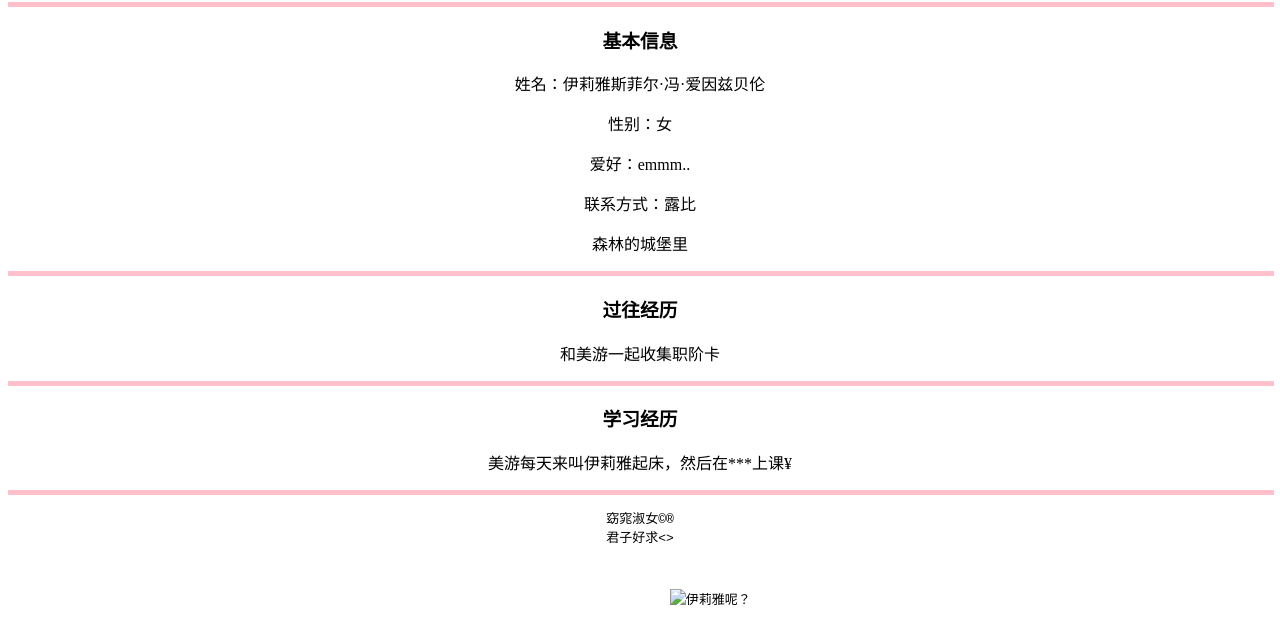
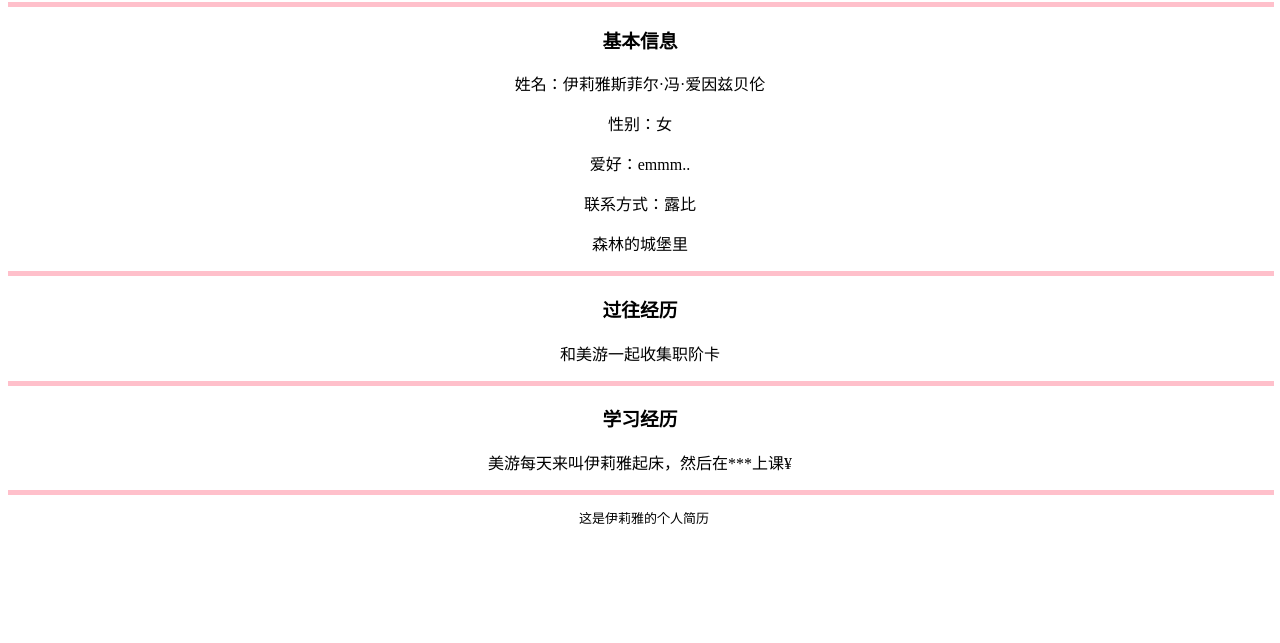
Before and after one commit to ljm980714/defu, a plain HTML site: page yiliya.html in a window 1280 px wide. Shown: the part 87-730 px from the top of the page. Drawn offline with Linux system fonts and the light colour scheme.

Commit message:
Update yiliya.html

```diff
--- a/yiliya.html
+++ b/yiliya.html
@@ -22,11 +22,7 @@
 		<p>美游每天来叫伊莉雅起床，然后在***上课&yen;</p>
 		<hr  size="5px" width="100%" align="left" color="pink">
 		<pre>
-窈窕淑女&copy;&reg;
-君子好求&lt;&gt;
-	  <p align="center">
-		  <img src="D:\Sakura\图片\表情包1\4EE5525FD42058A4BE8040A2BD8531D9.jpg" width=500px alt="伊莉雅呢？">
-		</p>
+ 这是伊莉雅的个人简历
 		</pre>
 		</center>
   </body>
```
